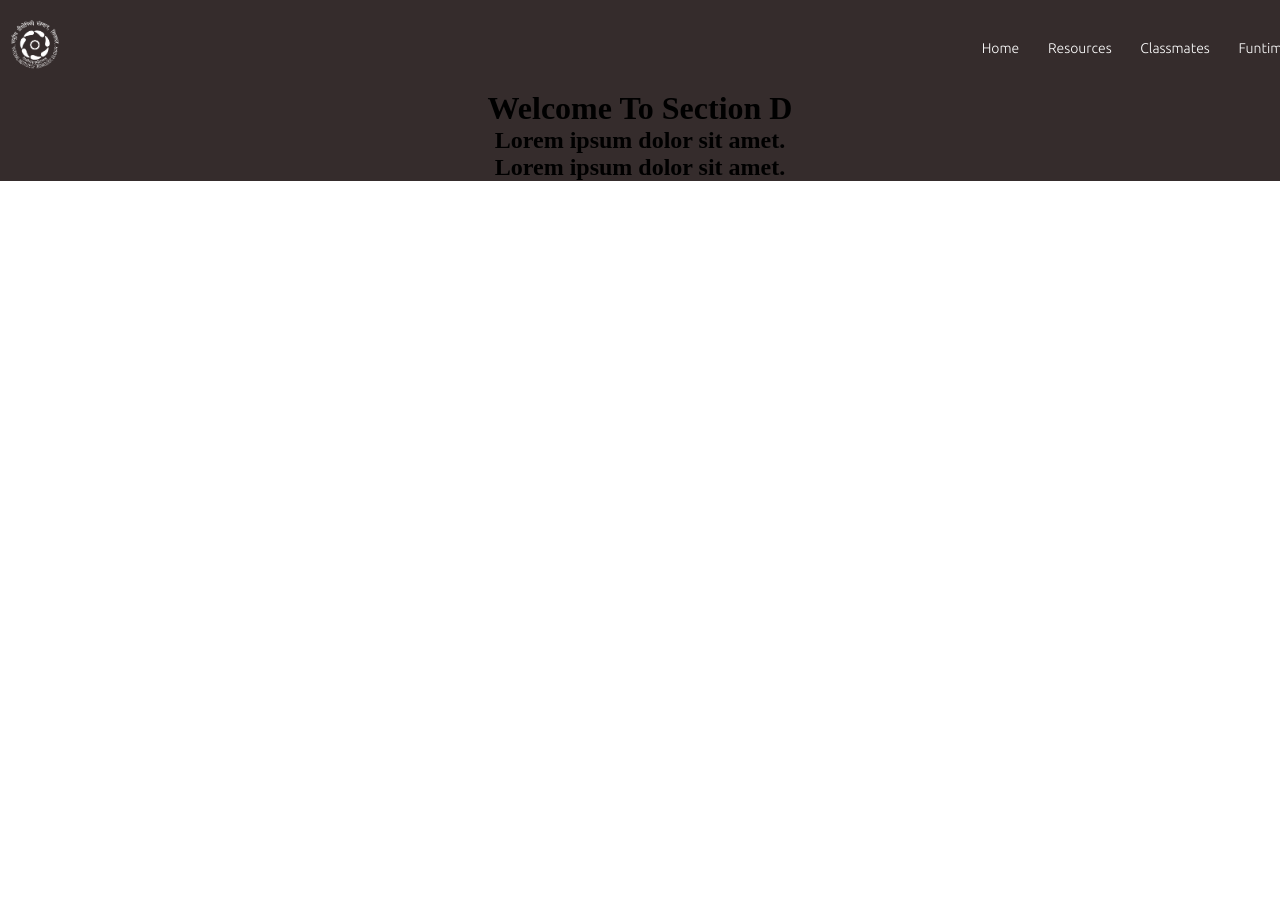
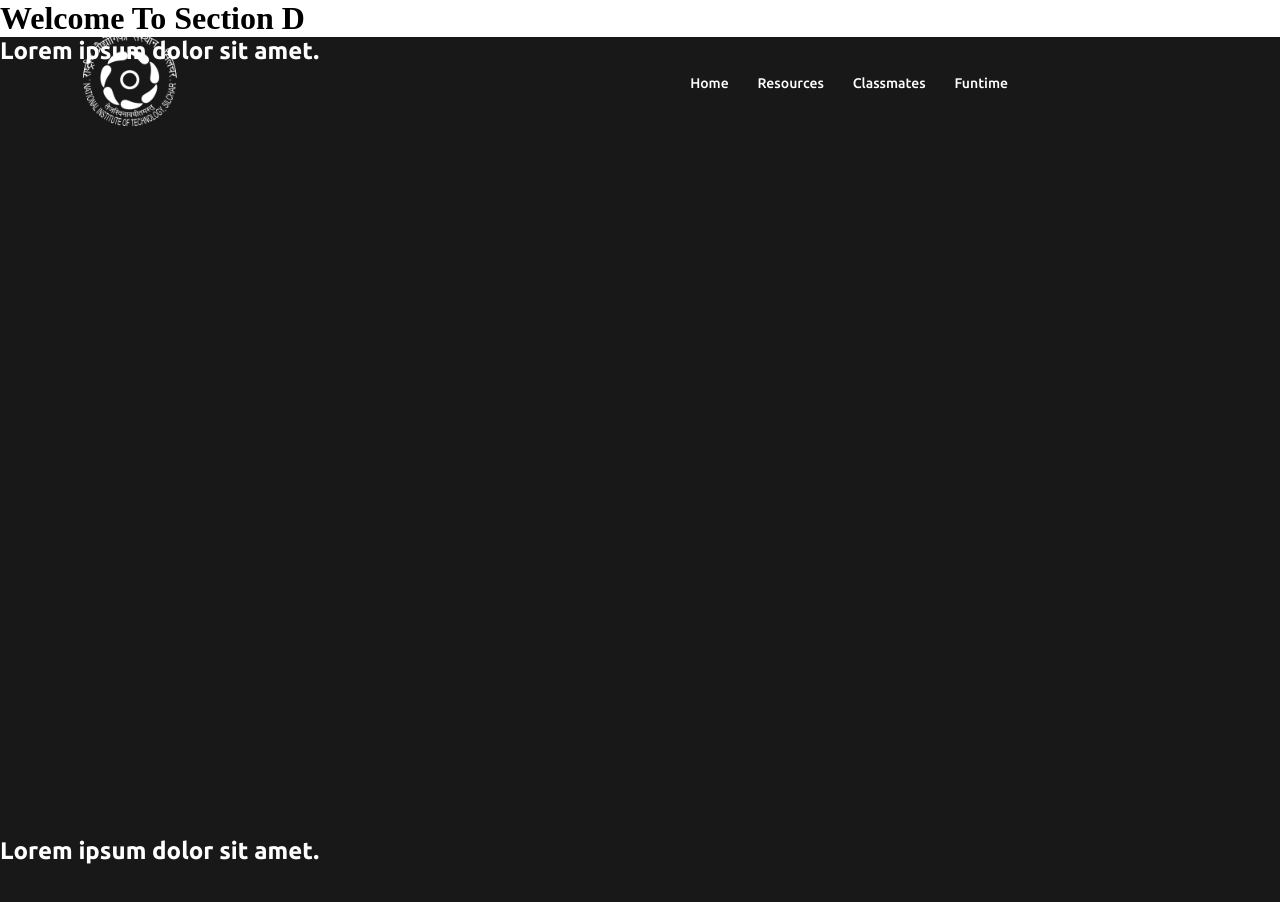
Before and after one commit to phenyloder/sectiond.github.io, a plain HTML site: page index/index.html in a window 1280 px wide. Before the commit the page ends 800 px from the top, so only its background shows below. Drawn offline with Linux system fonts and the light colour scheme.

Commit message:
Update index.css

```diff
--- a/index/index.css
+++ b/index/index.css
@@ -1,43 +1,57 @@
-@import url('https://fonts.googleapis.com/css2?family=Ubuntu:wght@300&display=swap');
+@import url('https://fonts.googleapis.com/css2?family=Poppins:wght@400;500;600;700&family=Ubuntu:wght@400;500;700&display=swap');
 *{
     margin: 0;
     padding: 0;
+    box-sizing: border-box;
     text-decoration: none;
 }
-
-.nav-bar
-{
-    padding: 20px 10px;
-    background-color: rgb(53, 44, 44);
-    width: 100%;
-    z-index: 999;
-    height: 50px;
-    font-family: 'Ubuntu', sans-serif;
+  .maxwidth{
+    max-width: 1300px;
+    padding: 0 80px;
+    margin: auto;
 }
-
-.nav-bar .maxwidth
-{
+.nav-bar{
+  position:fixed;
+  width: 85%;
+  height: 15%;
+  margin: auto;
+  z-index: 999;
+  padding: 30px 0px;
+  font-family: 'Ubuntu' , sans-serif;
+  transition: all 0.3s ease;
+}
+.nav-bar .maxwidth{
+    display: flex;
     align-items: center;
-    display: flex;
     justify-content: space-between;
 }
-
-.nav-bar .menu li
-{
+.nav-bar .logo img{
+    width: 100px;
+    cursor: pointer;
+}
+.nav-bar .menu li{
     list-style: none;
-    display: inline-block;
+    display:inline-block;
 }
-
-.nav-bar .menu li a
-{
-    color: white;
+.nav-bar .menu li a{
+    color: #fff;
     font-size: 14px;
     font-weight: 500;
     margin-left: 25px;
+    transition: color 0.3s ease;
 }
 
-h1,h2,h3
-{
-    background-color: rgb(53, 44, 44);
-    text-align: center;
+
+
+.home{
+    display: flex;
+    background-color: rgb(24, 24, 24) ;
+    background-position: top left;
+    height: 100vh;
+    color: #fff;
+    min-height: 500px;
+    font-family: 'Ubuntu' , sans-serif;
 }
+.home .max-width{
+    margin: auto 0 auto 50px;
+}
```
